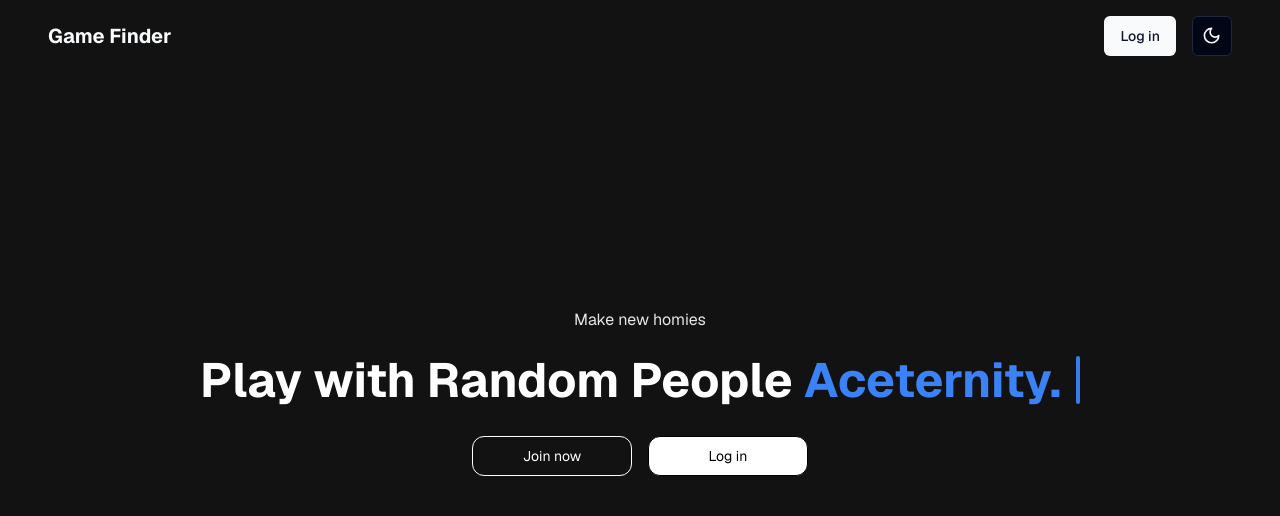
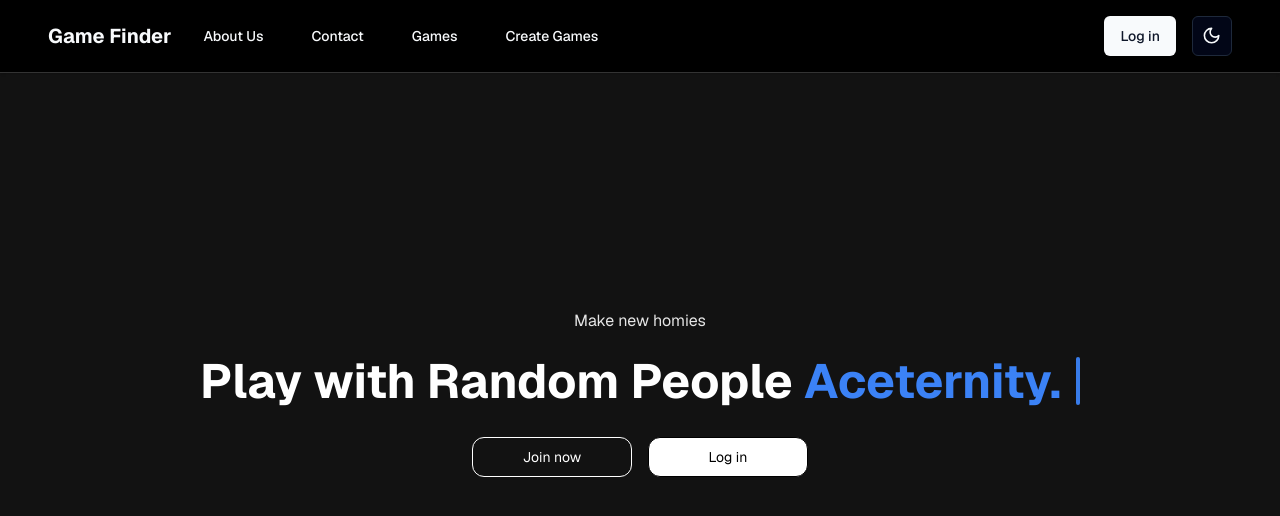
Before and after one commit to saiteja1290/game-finder, a Next.js app: page / in a window 1280 px wide. Shown: the top 516 px of the page. Built offline with nearby package versions, Linux system fonts and the light colour scheme.

Commit message:
added navbar good one

```diff
--- a/app/components/NavBar.js
+++ b/app/components/NavBar.js
@@ -1,10 +1,11 @@
-'use client';
-
-import Link from 'next/link';
-import { useRouter } from 'next/navigation';
-import { Button } from "@/components/ui/button";
+"use client";
+import React from "react";
+import Link from "next/link";
+import { useRouter } from "next/navigation";
+import { Button } from "@/components/ui/button"; // Assuming Button is a shadcn component
 import { useAuth } from '../contexts/AuthContext';
 import { ModeToggle } from './ModeToggle';
+
 export default function NavBar() {
     const { user, logout } = useAuth();
     const router = useRouter();
@@ -15,20 +16,34 @@
     };
 
     return (
-        <nav className="p-4">
+        <nav className="p-4 bg-white dark:bg-black border-b border-neutral-200 dark:border-white/[0.2] shadow">
             <div className="container mx-auto flex justify-between items-center">
-                <Link href="/" className="text-xl font-bold">Game Finder</Link>
-                <div className="space-x-4 flex items-center">
+                <div className="flex items-center space-x-4">
+                    <Link href="/" className="text-xl font-bold">
+                        Game Finder
+                    </Link>
+                    <Link href="/about">
+                        <Button variant="ghost">About Us</Button>
+                    </Link>
+                    <Link href="/contact">
+                        <Button variant="ghost">Contact</Button>
+                    </Link>
+                    <Link href="/games">
+                        <Button variant="ghost">Games</Button>
+                    </Link>
+                    <Link href="/create-game">
+                        <Button variant="ghost">Create Games</Button>
+                    </Link>
+                </div>
+                <div className="flex items-center space-x-4">
                     {user ? (
                         <>
-                            <Link href="/games">
-                                <Button variant="ghost">Games</Button>
-                            </Link>
-                            <Link href="/create-game">
-                                <Button variant="ghost">Create Game</Button>
-                            </Link>
-                            <span className="mr-4">Welcome, {user.username}!</span>
-                            <Button onClick={handleLogout} variant="destructive">Logout</Button>
+                            <span className="text-neutral-600 dark:text-white">
+                                Welcome, {user.username}!
+                            </span>
+                            <Button onClick={handleLogout} variant="destructive">
+                                Logout
+                            </Button>
                         </>
                     ) : (
                         <Link href="/login">
--- /dev/null
+++ b/app/components/ui/floating-navbar.js
@@ -0,0 +1,64 @@
+"use client";
+import React, { useState } from "react";
+import {
+    motion,
+    AnimatePresence,
+    useScroll,
+    useMotionValueEvent,
+} from "framer-motion";
+import { cn } from "@/lib/utils";
+import Link from "next/link";
+
+export const FloatingNav = ({
+    navItems,
+    className,
+}) => {
+    const { scrollYProgress } = useScroll();
+
+    const [visible, setVisible] = useState(false);
+
+    useMotionValueEvent(scrollYProgress, "change", (current) => {
+        // Check if current is a number
+        if (typeof current === "number") {
+            let direction = current - scrollYProgress.getPrevious();
+
+            if (scrollYProgress.get() < 0.05) {
+                setVisible(false);
+            } else {
+                if (direction < 0) {
+                    setVisible(true);
+                } else {
+                    setVisible(false);
+                }
+            }
+        }
+    });
+
+    return (
+        <div
+            className={cn(
+                "flex w-full fixed top-0 left-0 border-b border-neutral-200 dark:border-white/[0.2] bg-white dark:bg-black shadow-md z-50 py-2 px-4",
+                className
+            )}
+        >
+            <div className="container mx-auto flex justify-between items-center">
+                {Array.isArray(navItems) && navItems.length > 0 ? (
+                    navItems.map((navItem, idx) => (
+                        <Link
+                            key={`link-${idx}`}
+                            href={navItem.link}
+                            className={cn(
+                                "relative dark:text-neutral-50 items-center flex space-x-1 text-neutral-600 dark:hover:text-neutral-300 hover:text-neutral-500"
+                            )}
+                        >
+                            <span className="block sm:hidden">{navItem.icon}</span>
+                            <span className="hidden sm:block text-sm">{navItem.name}</span>
+                        </Link>
+                    ))
+                ) : (
+                    <p>No navigation items available</p>
+                )}
+            </div>
+        </div>
+    );
+};
--- a/app/layout.js
+++ b/app/layout.js
@@ -1,6 +1,7 @@
 import './globals.css'
 import { AuthProvider } from './contexts/AuthContext'
-import NavBar from './components/NavBar'
+import NavBar from './components/NavBar';
+// import { FloatingNav } from './components/ui/floating-navbar';
 import { ThemeProvider } from './components/theme-provider'
 import { GeistSans } from "geist/font/sans";
 
--- a/package.json
+++ b/package.json
@@ -16,6 +16,7 @@
     "@radix-ui/react-select": "^2.1.1",
     "@radix-ui/react-slot": "^1.1.0",
     "@shadcn/ui": "^0.0.4",
+    "@tabler/icons-react": "^3.11.0",
     "axios": "^1.7.2",
     "bcryptjs": "^2.4.3",
     "class-variance-authority": "^0.7.0",
```
Also changed, not shown: 1 other file (tests, documents, lock files or other folders).
